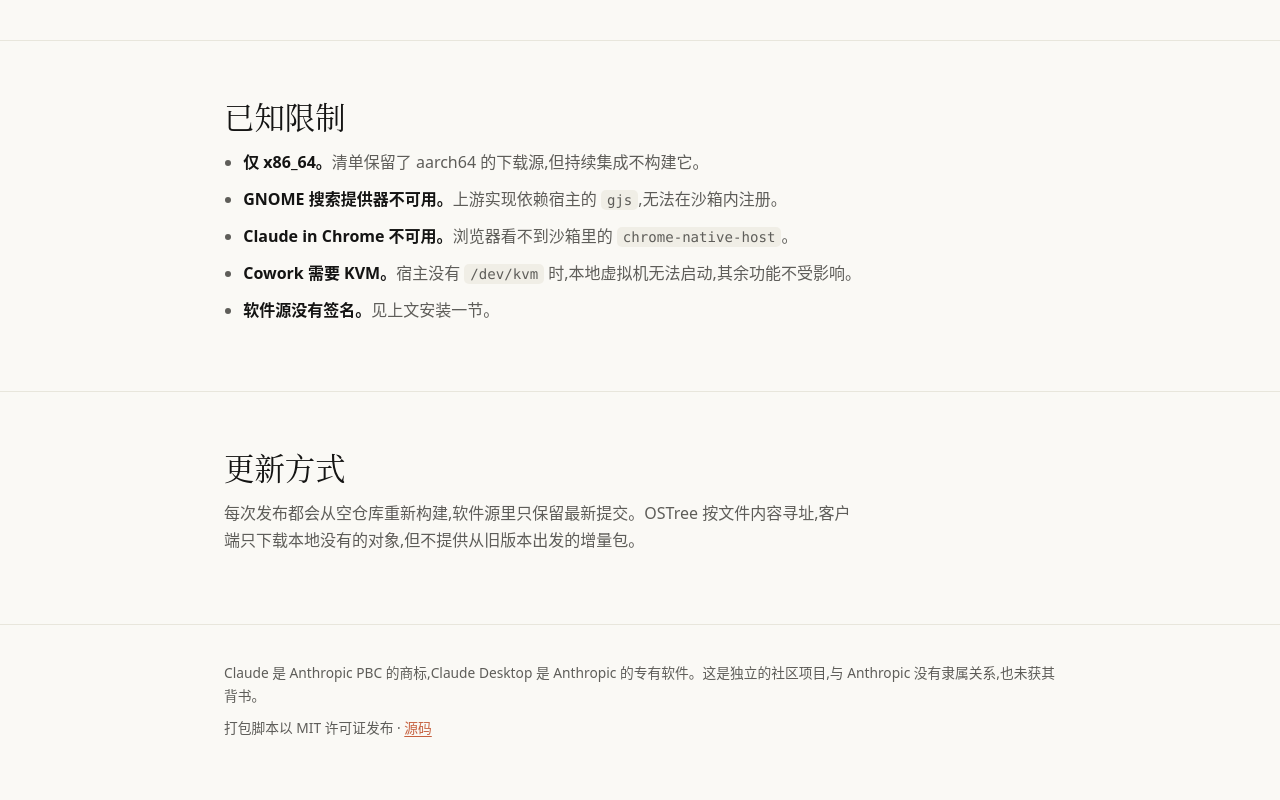
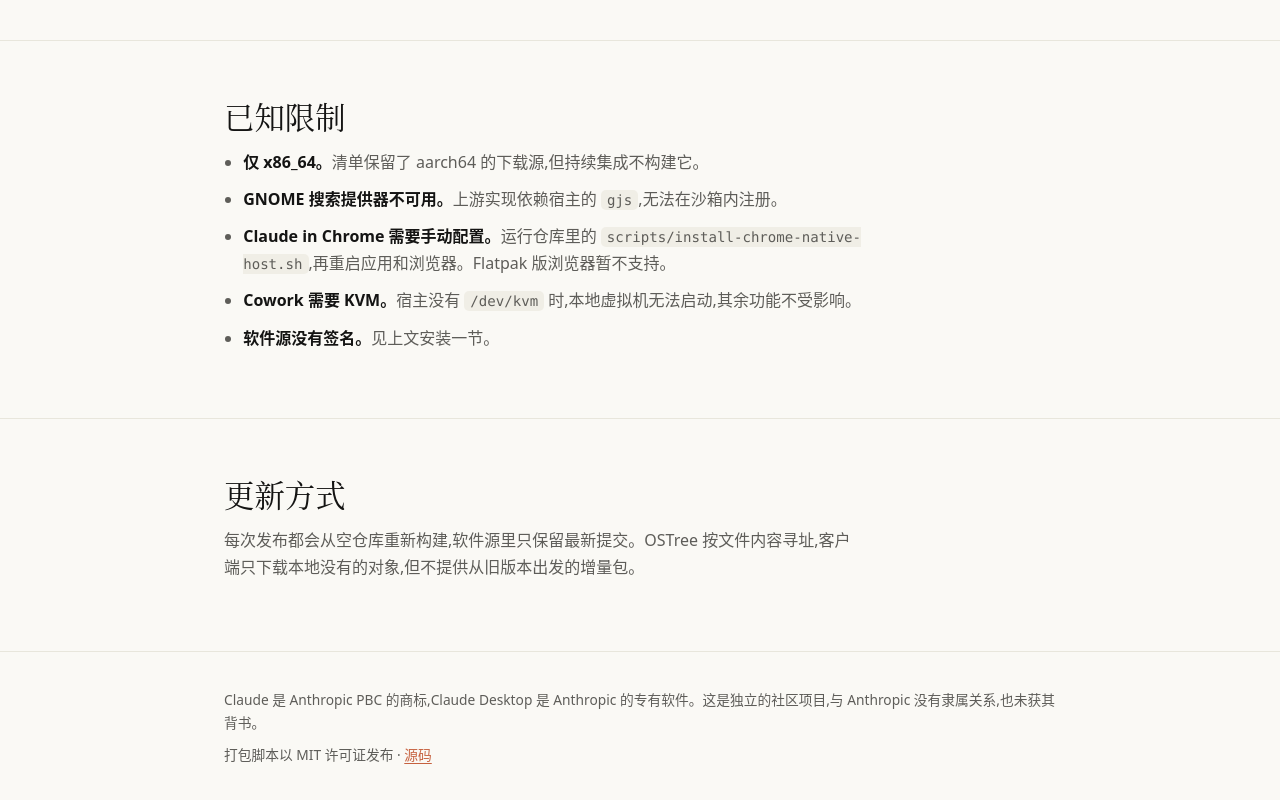
Before and after one commit to jhuang6451/flatpak-claude-desktop, a plain HTML site: page web/index.html in a window 1280 px wide. Shown: the part 3267-4067 px from the top of the page. Drawn offline with Linux system fonts and the light colour scheme.

Commit message:
feat: support Claude in Chrome via host-side native messaging wrapper
chrome-native-host creates its socket in the sandbox-private /tmp, so a
browser-spawned instance could not reach the running app. claude.sh now
links the bridge socket dir to a shared dir under ~/.cache, and
scripts/install-chrome-native-host.sh installs a host wrapper plus the
native messaging manifest for installed Chromium-based browsers.

Co-Authored-By: Claude Sonnet 5.5 <noreply@anthropic.com>

```diff
--- a/web/index.html
+++ b/web/index.html
@@ -147,7 +147,7 @@ flatpak override --user --no-talk-name=org.freedesktop.Flatpak com.anthropic.Cla
         <ul class="plain">
           <li><strong>仅 x86_64。</strong>清单保留了 aarch64 的下载源,但持续集成不构建它。</li>
           <li><strong>GNOME 搜索提供器不可用。</strong>上游实现依赖宿主的 <code>gjs</code>,无法在沙箱内注册。</li>
-          <li><strong>Claude in Chrome 不可用。</strong>浏览器看不到沙箱里的 <code>chrome-native-host</code>。</li>
+          <li><strong>Claude in Chrome 需要手动配置。</strong>运行仓库里的 <code>scripts/install-chrome-native-host.sh</code>,再重启应用和浏览器。Flatpak 版浏览器暂不支持。</li>
           <li><strong>Cowork 需要 KVM。</strong>宿主没有 <code>/dev/kvm</code> 时,本地虚拟机无法启动,其余功能不受影响。</li>
           <li><strong>软件源没有签名。</strong>见上文安装一节。</li>
         </ul>
```
Also changed, not shown: 3 other files.
